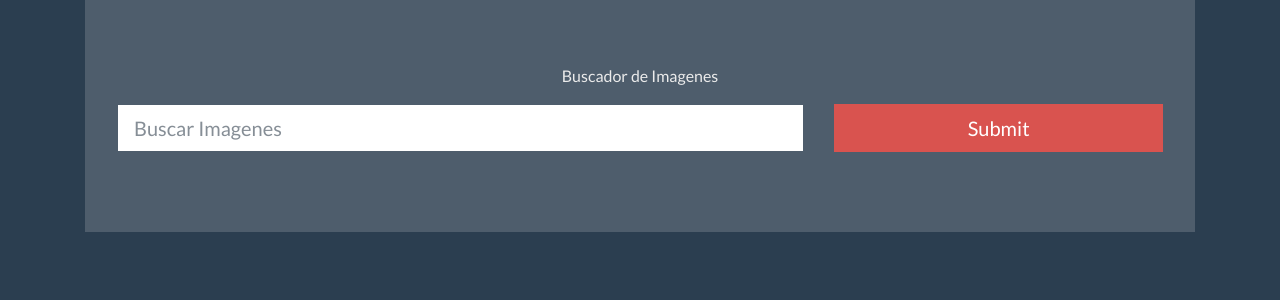
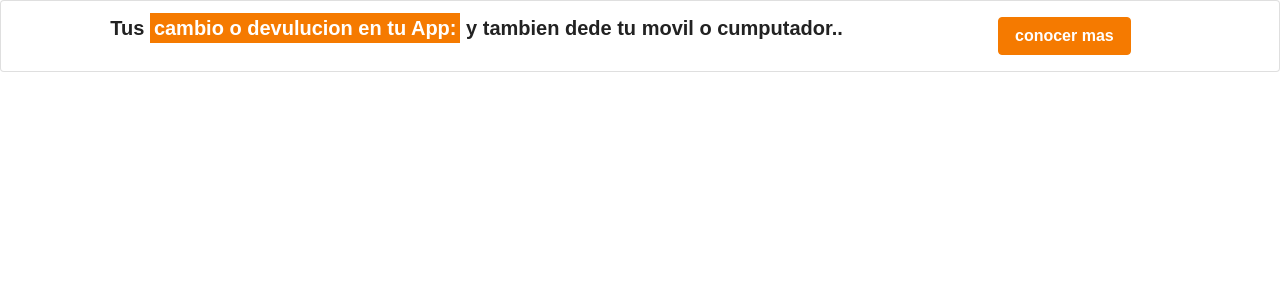
Before and after one commit to torco34/paginaConReact, a React app: page / in a window 1280 px wide. Shown: the top 300 px of the page. Built offline with nearby package versions, Linux system fonts and the light colour scheme; a web font is replaced by a local one.

Commit message:
header, devulucion producto

```diff
--- a/package.json
+++ b/package.json
@@ -26,6 +26,8 @@
     "babel-loader": "^8.2.2",
     "css-loader": "^5.0.1",
     "eslint": "^7.19.0",
+    "eslint-config-prettier": "^7.2.0",
+    "eslint-plugin-prettier": "^3.3.1",
     "eslint-plugin-react": "^7.22.0",
     "html-loader": "^1.3.2",
     "html-webpack-plugin": "^4.5.1",
--- a/public/index.html
+++ b/public/index.html
@@ -1,15 +1,14 @@
 <!DOCTYPE html>
 <html lang="en">
-<head>
+	<head>
+		<title>Pagina con react en pablic</title>
 
-	<title>Pagina con react en pablic</title>
-	<link rel="stylesheet" href="https://bootswatch.com/4/superhero/bootstrap.min.css">
-</head>
-<body>
-	<div id="app">
-
-	</div>
-
-
-</body>
+		<link
+			rel="stylesheet"
+			href="https://bootswatch.com/4/journal/bootstrap.min.css"
+		/>
+	</head>
+	<body>
+		<div id="app"></div>
+	</body>
 </html>
--- a/src/components/Buscador.js
+++ /dev/null
@@ -1,32 +0,0 @@
-import React, {Component} from 'react';
-
-
-class Buscador extends Component {
-
-   busquedaRef = React.createRef()
-obtenerDatos = (e) => {
-  e.proventDefault()
-  console.log(this.busquedaRef.current.value)
-};
-
-  render() {
-    return(
-      <form onSubmit={this.obtenerDatos}>
-        <div className="row">
-         <div className="form-group col-md-8">
-         <input ref={this.busquedaRef} type="text" className="form-control form-control-lg" placeholder="Buscar Imagenes"/>
-        </div>
-      <div className="form-group col-md-4">
-        <input type="submit" className="btn btn-lg btn-danger btn-block" valua="Buscar..."/>
-      </div>
-    </div>
-  </form>
-
-
-      );
-
-    }
-
-
-  }
-  export default Buscador
--- a/src/components/Header.jsx
+++ b/src/components/Header.jsx
@@ -1,25 +1,27 @@
-import React, {Component} from 'react';
-import Buscador from '../components/Buscador';
-// import  '../assets/styles/components/Header.scss';
-// import '../assets/styles/components/Header';
+import React, { Component } from "react";
 
 class Header extends Component {
-
 	render() {
-		return(
-			<div className="container">
-             <div className="jumbotron">
-             <p className="load text-center">Buscador de Imagenes</p>
-             < Buscador />
-             </div>
-
+		return (
+			<div className="card">
+				<div className="row ">
+					<div className="text-center col-md-9 ">
+						<h5 className="m-3">
+							Tus{" "}
+							<mark className="bg-danger text-white">
+								cambio o devulucion en tu App:
+							</mark>{" "}
+							y tambien dede tu movil o cumputador..
+						</h5>
+					</div>
+					<div className="col-md-3 ">
+						<button className=" btn  btn-danger m-3">
+							conocer mas
+						</button>
+					</div>
+				</div>
 			</div>
-
-
-			);
+		);
 	}
 }
-
-
-
-export default Header
+export default Header;
--- a/src/containers/App.jsx
+++ b/src/containers/App.jsx
@@ -1,20 +1,11 @@
-import React from 'react';
-import Header from '../components/Header';
-
+import React from "react";
+import Header from "../components/Header";
 // import '../assets/styles/App.scss'
 
 const App = () => (
- <div className="App">
-<Header/>
+	<div className="App">
+		<Header />
+	</div>
+);
 
-
-
- </div>
-
-
-	);
-
-
-
-
-	export default App;
+export default App;
```
Also changed, not shown: src/components/Buscador.jsx (+26 -19 lines), src/components/Formulario.jsx (added, +11 -0 lines), .eslintrc.js (deleted), 2 other files (tests, documents, lock files or other folders).
